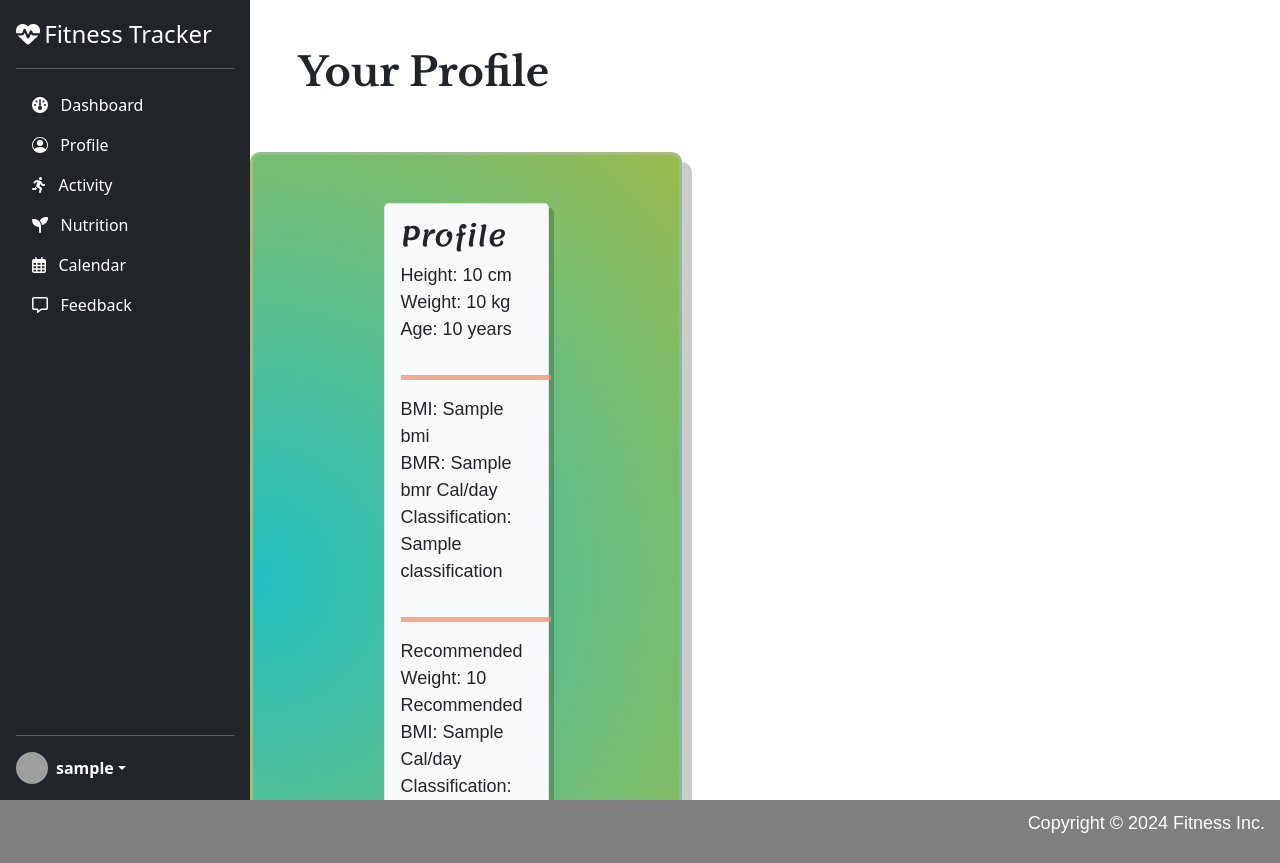
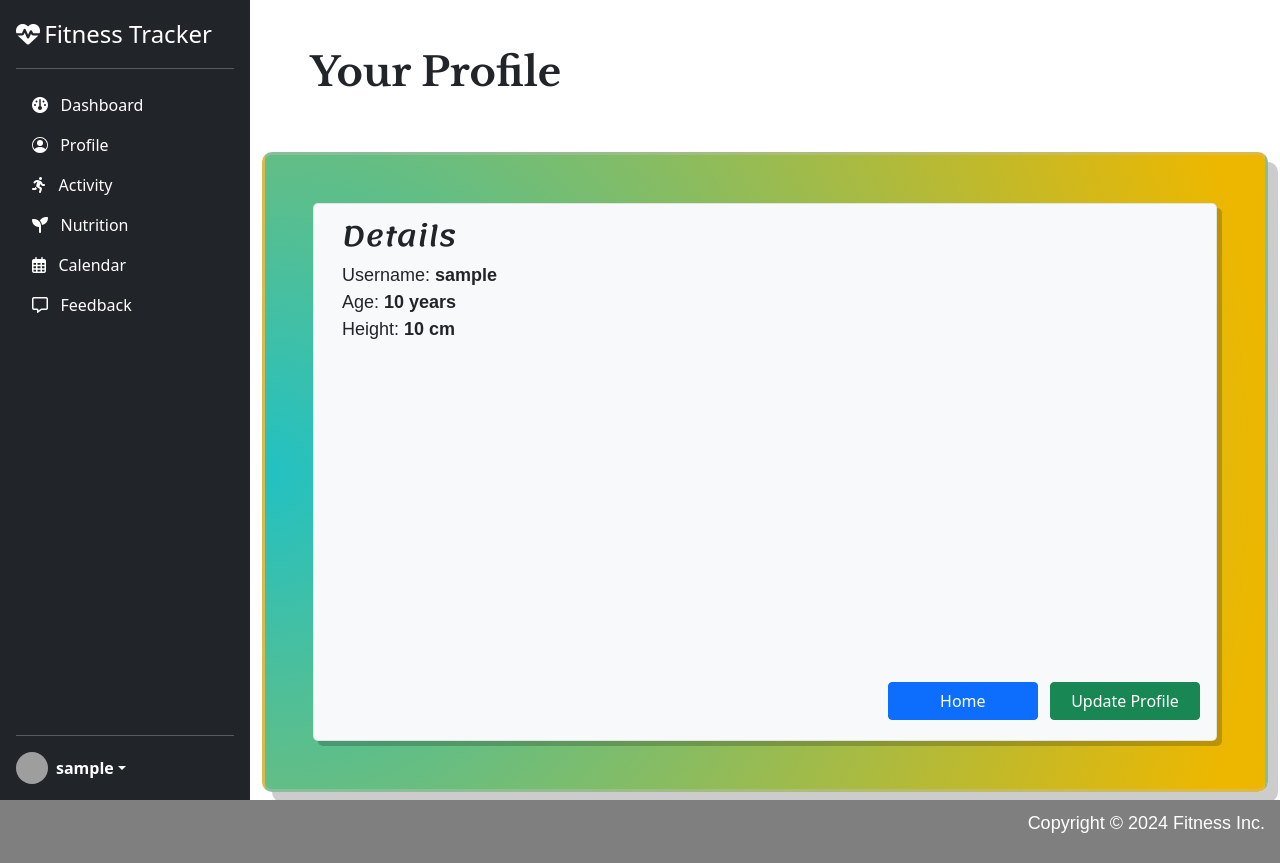
Before and after one commit to mtelewa/fitness-tracker, a Django app: template dashboard/templates/dashboard/profile.html in a window 1280 px wide. Run offline with Django 5.2, Linux system fonts and the light colour scheme; a user stored in the database is signed in; tables that the repository leaves empty hold one stand-in row (values such as "Sample post"); the template is opened without the code that fills it: values that come from a table or form of the project are taken from there, most other values are stand-ins (such as "Sample title", 1, 10 or a date in 2020); some libraries are stand-ins or nearby versions; some web fonts are replaced; grey boxes are pictures that could not be loaded.

Commit message:
add content to the profile page

```diff
--- a/dashboard/templates/dashboard/profile.html
+++ b/dashboard/templates/dashboard/profile.html
@@ -1,13 +1,16 @@
 {% extends 'base.html' %}
 {% load static %}
+
 {% load crispy_forms_tags %}
+{% crispy metrics_form metrics_form.helper %}
+
+{% if user.is_authenticated %}
 
 {% block dashboard %}
 
-
-<div class="col-xs-9">
+<div class="container-fluid">
     <!-- displaying Django messages -->
-    <div class="container">
+    <!-- <div class="container"> -->
     <div class="row">
         <div class="col-md-8 offset-md-2">
             {% for message in messages %}
@@ -20,54 +23,42 @@
             {% endfor %}
         </div>
     </div>
-    </div>
+    <!-- </div> -->
     <h1 class="p-5"> Your Profile</h1>
-    <div id="dashboard" class="container-fluid d-flex flex-row justify-content-center dashboard-border--shadow dashboard--bg-color p-3 p-lg-5 mx-auto">
-        <div class="card col-md-12 col-lg-6 dashboard-item-border--shadow bg-light" >
+    <div id="dashboard" class="d-flex flex-row justify-content-center dashboard-border--shadow dashboard--bg-color p-3 p-lg-5 mx-auto">
+        <div class="card container-fluid dashboard-item-border--shadow bg-light" >
             <div class="card-body d-flex flex-column">
-                <h3 class="card-title">Profile</h3>
+                <h3 class="card-title">Details</h3>
+                <form class="hide-show d-none" method="post">
+                    {% crispy profile_form %}
+                    {% csrf_token %}
+                </form>
                 <p class="card-text">
-                    <span class="show-hide"> Height: </span>
-                    <span class="show-hide" id="height-val">{{ height }}</span>
-                    <span class="show-hide"> cm </span>  <br>
-
-                    <span class="show-hide"> Weight: </span>
-                    <span class="show-hide" id="weight-val">{{ weight }}</span>
-                    <span class="show-hide"> kg </span>  <br>
+                    <span class="show-hide"> Username: </span>
+                    <span class="show-hide fw-bold">{{ user }}</span> <br>
 
                     <span class="show-hide"> Age: </span>
-                    <span class="show-hide" id="age-val">{{ age }}</span>
-                    <span class="show-hide"> years </span>  <br>
-                </p>
-                <form class="hide-show d-none" method="post">
-                    {{ metrics_form | crispy }}
-                    {% csrf_token %}
-                    <button id="submitButton" type="submit"
-                    class="btn btn-signup btn-lg">Submit</button>
-                </form>
-                <hr class="h-divider h-divider--orange">
-                <p>
-                    <span> BMI: </span> <span> {{ bmi }} </span> <br>
-                    <span> BMR: </span> <span> {{ bmr }} Cal/day </span> <br>
-                    <span> Classification: </span> <span> {{ classification }} </span>
-                </p>
-                <hr class="h-divider h-divider--orange">
-                <p>
-                    <span> Recommended Weight: </span> <span> {{ rec_weight }} </span> <br>
-                    <span> Recommended BMI: </span> <span> {{ rec_bmi }} Cal/day </span> <br>
-                    <span> Classification: </span> <span> Normal </span>
+                    <span class="show-hide fw-bold {% if age is None %} ddash {% endif %}">{{ age }}</span>
+                    <span class="show-hide fw-bold {% if age is None %} d-none {% endif %}"> years </span>  <br>
+
+                    <span class="show-hide"> Height: </span>
+                    <span class="show-hide fw-bold {% if height is None %} ddash {% endif %}" id="height-val">{{ height }}</span>
+                    <span class="d-none" id="birthdate-val">{{ birthdate }}</span>
+                    <span class="show-hide fw-bold {% if height is None %} d-none {% endif %}"> cm </span>  <br>
                 </p>
             </div>
-
             <div class="align-self-end pb-3 hide-show">
-                <button href="#" class="btn btn-md btn--size btn-primary"> View Details </button>
-                <button type="button" class="btn btn-update btn-md btn--size btn-success" ria-label="Update"> Update Metrics </button>
+                <a href="{% url 'home' %}" class="btn btn-md btn--size btn-primary m-1" role="button"> Home </a>
+                {% if height is None %}
+                <button type="button" class="btn btn-update btn-md btn--size btn-success m-1" aria-label="Create"> Create Profile </button>
+                {% else %}
+                <button type="button" class="btn btn-update btn-md btn--size btn-success m-1" aria-label="Update"> Update Profile </button>
+                {% endif %}
+            </div>
+        </div>
     </div>
 </div>
 
-    </div>
-</div>
+{% endblock %}
 
-
-
-{% endblock %}
+{% endif %}
```
Lines whose indentation alone changed are shown as unchanged.
